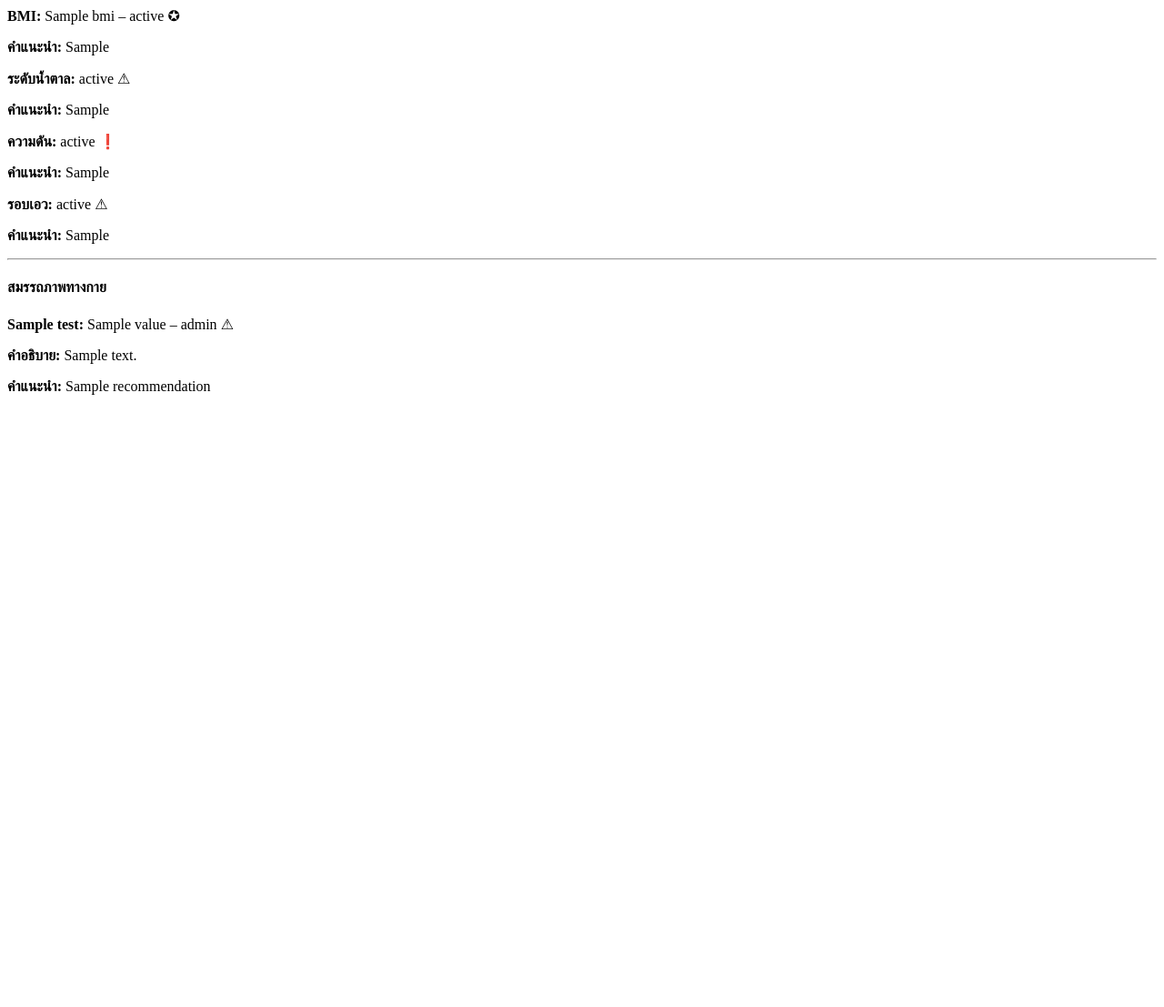
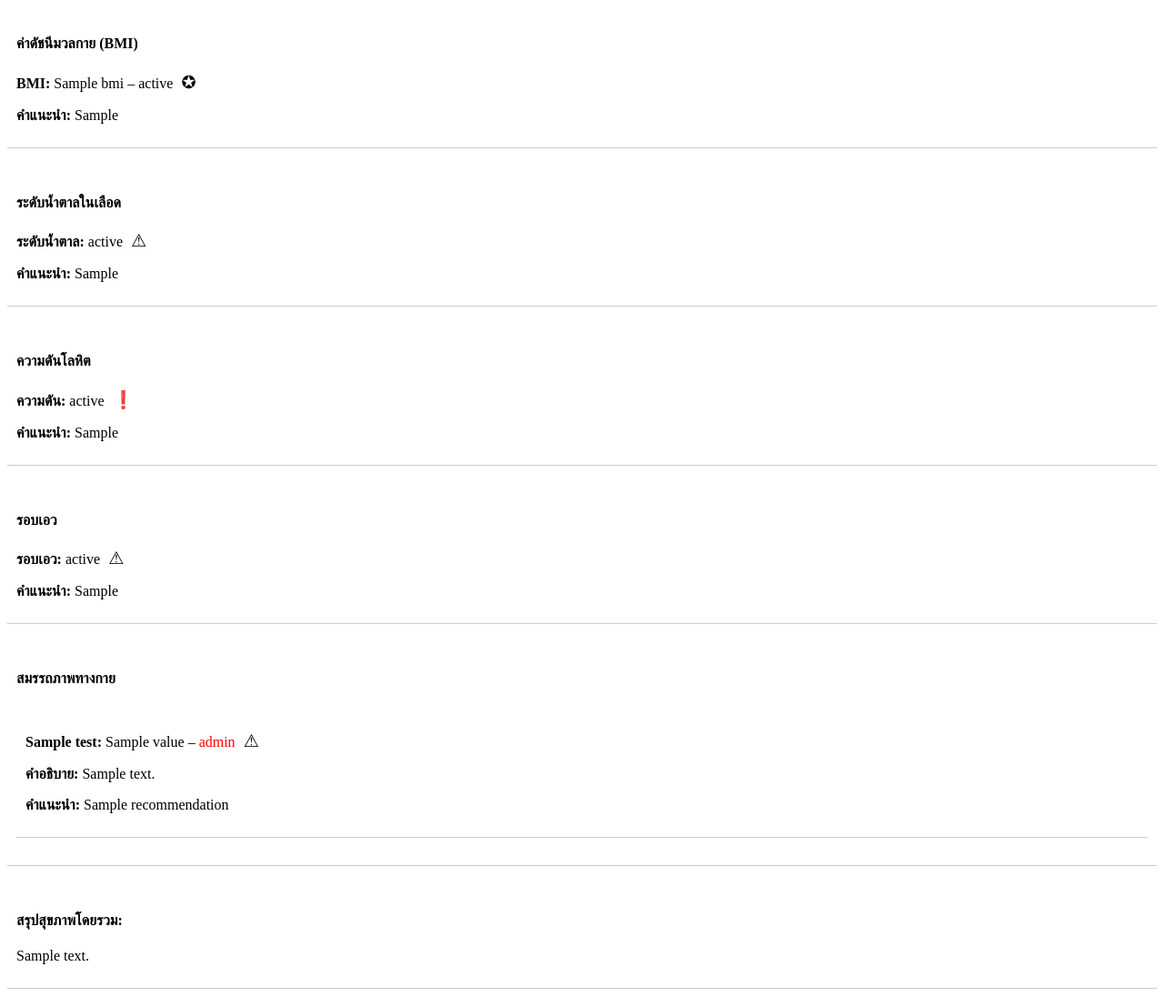
Before and after one commit to Nutruja1240/health_webapp, a Flask app: template templates/index.html in a window 1280 px wide. Shown: the whole page at 91% size. Before the commit the page ends 434 px from the top, so only its background shows below. Run offline with Flask 3, Linux system fonts and the light colour scheme; the template is opened without the code that fills it: most values are stand-ins (such as "Sample title", 1, 10 or a date in 2020).

Commit message:
update index3

```diff
--- a/templates/index.html
+++ b/templates/index.html
@@ -1,68 +1,116 @@
-<!-- ส่วนแสดงผล BMI พร้อมอีโมจิ -->
+<style>
+  .result-group { margin-bottom: 20px; padding: 10px; border-bottom: 1px solid #ccc; }
+  .good { color: green; }
+  .warning { color: orange; }
+  .bad { color: red; }
+  .emoji { font-size: 1.2em; margin-left: 5px; }
+</style>
+
+<div class="result-group">
+  <h4>ค่าดัชนีมวลกาย (BMI)</h4>
   <p><strong>BMI:</strong> {{ result['bmi'] }} – {{ result['bmi_status'] }}
+    <span class="emoji">
       {% if result['bmi_status'] == 'ปกติ' %}
-    <span class="emoji">☺</span>
+        ☺
       {% elif result['bmi_status'].startswith('อ้วน') %}
-    <span class="emoji">△</span>
+        △
       {% elif result['bmi_status'] == 'ผอม' %}
-    <span class="emoji">⚖</span>
+        ⚖
       {% else %}
-    <span class="emoji">✪</span>
+        ✪
       {% endif %}
+    </span>
   </p>
   <p><strong>คำแนะนำ:</strong> {{ result['bmi_advice'] }}</p>
+</div>
 
-<!-- เพิ่มส่วนของน้ำตาล -->
+<div class="result-group">
+  <h4>ระดับน้ำตาลในเลือด</h4>
   <p><strong>ระดับน้ำตาล:</strong> {{ result['sugar_status'] }}
+    <span class="emoji">
       {% if result['sugar_status'] == 'ปกติ' %}
-    <span class="emoji">✔</span>
+        ✔
       {% elif result['sugar_status'] == 'น้ำตาลต่ำ' %}
-    <span class="emoji">↓</span>
+        ↓
       {% else %}
-    <span class="emoji">⚠</span>
+        ⚠
       {% endif %}
+    </span>
   </p>
   <p><strong>คำแนะนำ:</strong> {{ result['sugar_advice'] }}</p>
+</div>
 
-<!-- ความดัน -->
+<div class="result-group">
+  <h4>ความดันโลหิต</h4>
   <p><strong>ความดัน:</strong> {{ result['bp_status'] }}
+    <span class="emoji">
       {% if result['bp_status'] == 'ความดันปกติ' %}
-    <span class="emoji">❤️</span>
+        ❤️
       {% elif result['bp_status'] == 'ความดันเริ่มสูง' %}
-    <span class="emoji">⚠</span>
+        ⚠
       {% else %}
-    <span class="emoji">❗</span>
+        ❗
       {% endif %}
+    </span>
   </p>
   <p><strong>คำแนะนำ:</strong> {{ result['bp_advice'] }}</p>
+</div>
 
-<!-- รอบเอว -->
+<div class="result-group">
+  <h4>รอบเอว</h4>
   <p><strong>รอบเอว:</strong> {{ result['waist_status'] }}
+    <span class="emoji">
       {% if result['waist_status'] == 'รอบเอวปกติ' %}
-    <span class="emoji">✔</span>
+        ✔
       {% else %}
-    <span class="emoji">⚠</span>
+        ⚠
       {% endif %}
+    </span>
   </p>
   <p><strong>คำแนะนำ:</strong> {{ result['waist_advice'] }}</p>
+</div>
 
-<!-- เพิ่มสมรรถภาพทางกายพร้อมอีโมจิ (ถ้ามีการเพิ่มค่าผลทดสอบไว้ใน result แล้ว) -->
 {% if result['fitness'] %}
-  <hr>
+  <div class="result-group">
     <h4>สมรรถภาพทางกาย</h4>
     {% for test in result['fitness'] %}
-    <p><strong>{{ test.name }}:</strong> {{ test.value }} – {{ test.level }}
+      <div class="result-group">
+        <p><strong>{{ test.name }}:</strong> {{ test.value }} –
+          <span class="
             {% if test.level == 'ดีมาก' %}
-        <span class="emoji">★</span>
+              good
             {% elif test.level == 'ดี' %}
-        <span class="emoji">✔</span>
+              good
             {% elif test.level == 'พอใช้' %}
-        <span class="emoji">△</span>
+              warning
             {% else %}
-        <span class="emoji">⚠</span>
+              bad
             {% endif %}
+          ">
+            {{ test.level }}
+          </span>
+          <span class="emoji">
+            {% if test.level == 'ดีมาก' %}
+              ★
+            {% elif test.level == 'ดี' %}
+              ✔
+            {% elif test.level == 'พอใช้' %}
+              △
+            {% else %}
+              ⚠
+            {% endif %}
+          </span>
         </p>
         <p><strong>คำอธิบาย:</strong> {{ test.description }}</p>
         <p><strong>คำแนะนำ:</strong> {{ test.recommendation }}</p>
+      </div>
     {% endfor %}
+  </div>
 {% endif %}
+
+{% if result['summary'] %}
+  <div class="result-group">
+    <h4>สรุปสุขภาพโดยรวม:</h4>
+    <p>{{ result['summary'] }}</p>
+  </div>
+{% endif %}
```
Lines whose indentation alone changed are shown as unchanged.
